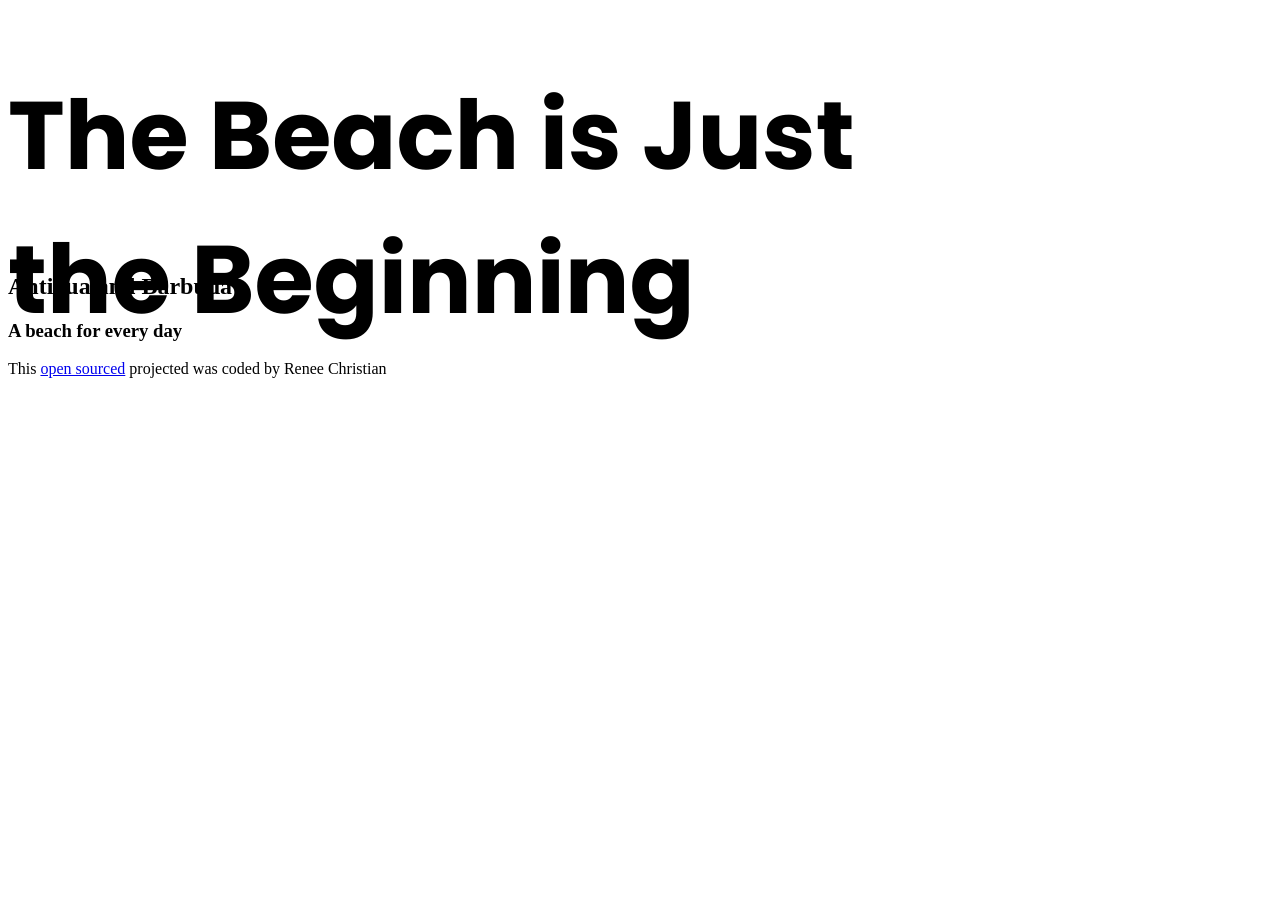
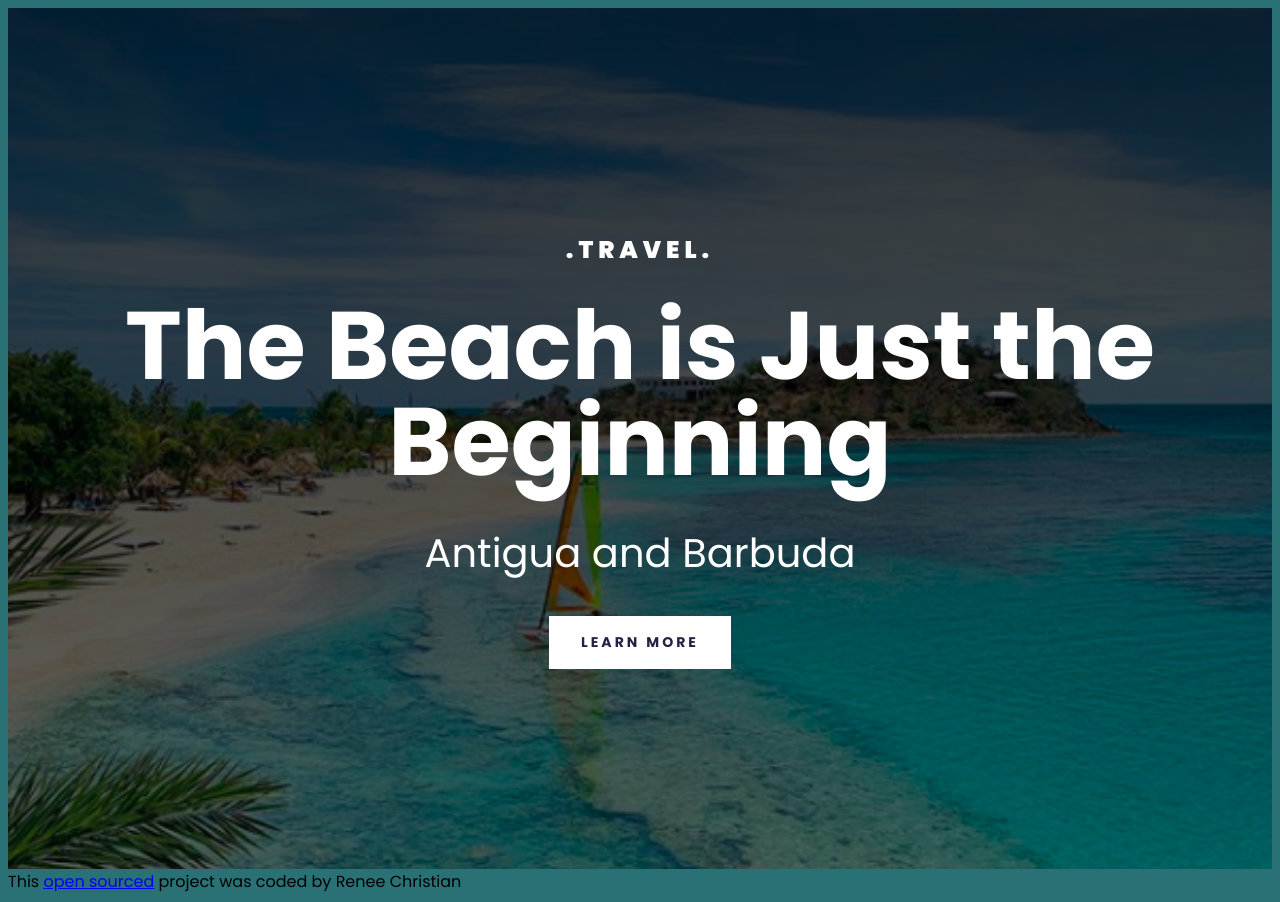
Before and after one commit to Rae40/antiguaproject, a plain HTML site: page index.html in a window 1280 px wide. Before the commit the page ends 800 px from the top, so only its background shows below. Drawn offline with Linux system fonts and the light colour scheme.

Commit message:
Added the header to the landing page

```diff
--- a/index.html
+++ b/index.html
@@ -11,15 +11,22 @@
   <title>Antigua Nice!</title>
 </head>
 <body>
+
+  <div class="container">
+  <header>
+  <h3>.Travel.</h3>
   <h1>The Beach is Just the Beginning</h1>
   <h2>Antigua and Barbuda</h2>
-  <h3>A beach for every day</h3>
 
+  <a href="#">Learn More</a>
+  </header>
 
 
 
   <footer>
-    This <a href="https://github.com/Rae40/antiguaproject" target="_blank">open sourced</a> projected was coded by Renee Christian
+    This <a href="https://github.com/Rae40/antiguaproject" target="_blank">open sourced</a> project was coded by Renee Christian
   </footer>
+</div>
+
 </body>
 </html>
--- a/src/styles.css
+++ b/src/styles.css
@@ -1,10 +1,76 @@
-h1 {
-  width: 928px;
-height: 144px;
+body{
+  font-family: "Poppins", sans-serif;
+  background-color: #2A7176;
+}
 
-font-family: 'Poppins';
-font-style: normal;
+.container{
+  max-width: 1400px;
+  margin: 0 auto;
+}
+
+header{
+  background-image: linear-gradient(rgba(0,0,0,0.8), rgba(0,0,0,0.6))
+  ,url("../images/Anubeach2.png");
+  background-repeat: no-repeat;
+  background-size: cover;
+  color: white;
+  text-align: center;
+  padding: 200px 0;
+}
+
+header h1 {
 font-weight: 700;
 font-size: 96px;
-line-height: 144px;
+line-height: 1;
+margin: 30px 0;
 }
+
+header h2{
+font-weight: 400;
+font-size: 40px;
+line-height: 1.5;
+}
+
+header h3{
+font-weight: 900;
+font-size: 24px;
+line-height: 1.5;
+letter-spacing: 5px;
+text-transform: uppercase;
+
+}
+
+header a{
+font-weight: 700;
+font-size: 14px;
+line-height: 1.5;
+letter-spacing: 3px;
+text-transform: uppercase;
+
+color: #272044;
+padding:16px 32px;
+background: white;
+text-decoration: none;
+display: inline-block;
+
+
+}
+
+@media (max-width: 900px) {
+  header {
+    padding: 60px 0;
+  }
+
+  header h1 {
+    font-size: 48px;
+
+  }
+
+  header h2 {
+    font-size: 20px;
+  }
+
+  header h3 {
+    font-size: 12px;
+  }
+}
```
Also changed, not shown: images/Antigua Carnival 2013.jpeg (added), images/Antigua and Barbuda 🇦🇬.jpeg (added), images/Anubeach2.png (added), images/Detailed Map of Antigua and Barbuda.jpeg (added), images/Tourist map of Antigua and Barbuda.jpeg (added), images/anubeach1.jpeg (added), 5 other files.
